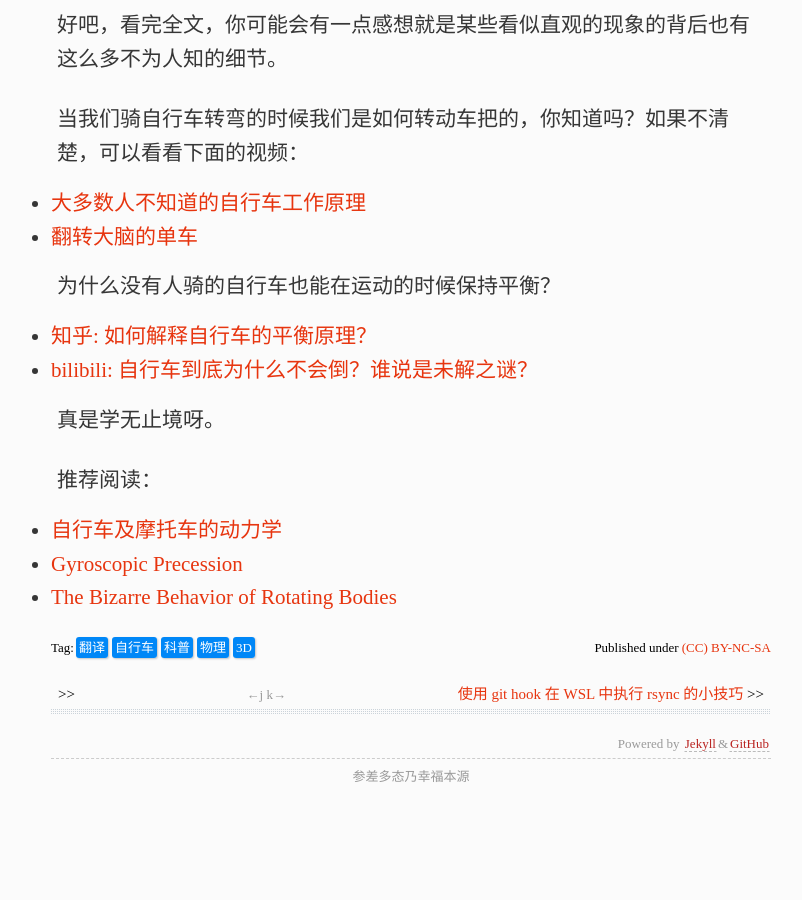
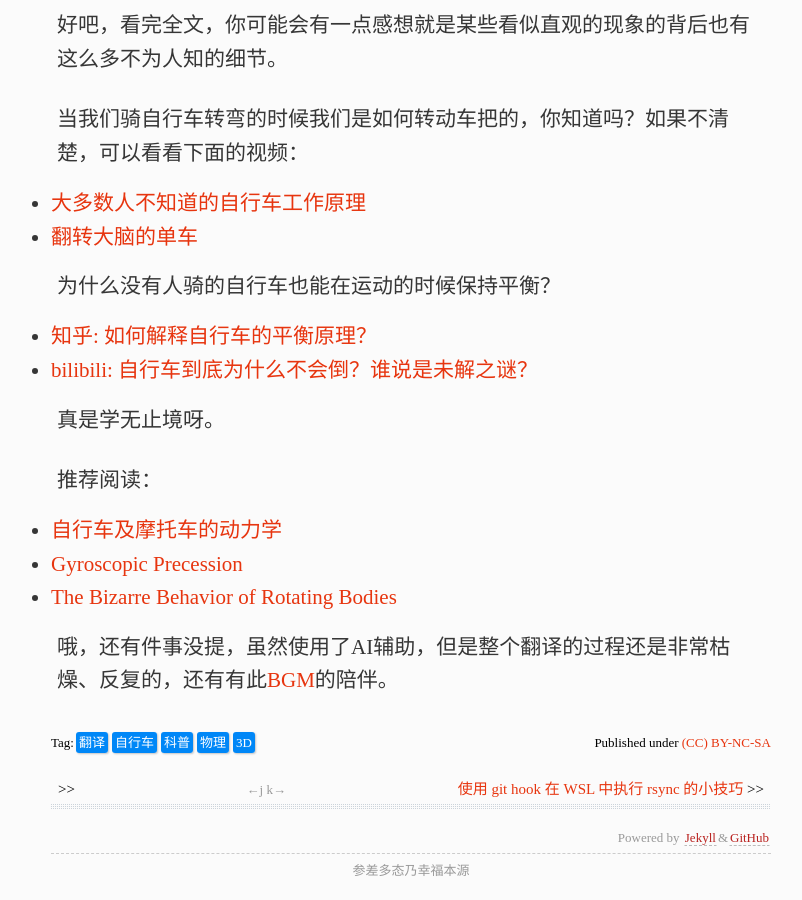
Before and after one commit to xavierskip/xavierskip.github.io, a Jekyll site: the page built from _posts/2024-05-09-bicycle.md, in a window 1280 px wide and 900 px high, scrolled down 1203 px. Shown: the whole window, without its empty margins (229-1031 px from the left). Built offline with Jekyll 4.4.1, drawn with Linux system fonts in a browser that asks for light colours; comment, search, counter and statistics services are not loaded; a style sheet for code colours, icons or effects is not loaded; before the commit the page ends 2008 px from its top, so only the background shows below that.

Commit message:
update post

```diff
--- a/_posts/2024-05-09-bicycle.md
+++ b/_posts/2024-05-09-bicycle.md
@@ -40,3 +40,6 @@ tags:
 - [自行车及摩托车的动力学](https://zh.wikipedia.org/wiki/%E8%87%AA%E8%A1%8C%E8%BB%8A%E5%8F%8A%E6%91%A9%E6%89%98%E8%BB%8A%E7%9A%84%E5%8B%95%E5%8A%9B%E5%AD%B8)
 - [Gyroscopic Precession](https://www.youtube.com/watch?v=ty9QSiVC2g0&t=55s)
 - [The Bizarre Behavior of Rotating Bodies](https://www.youtube.com/watch?v=1VPfZ_XzisU)
+
+
+哦，还有件事没提，虽然使用了AI辅助，但是整个翻译的过程还是非常枯燥、反复的，还有有此[BGM](https://www.youtube.com/watch?v=-sgzyVD7cfc)的陪伴。
```
